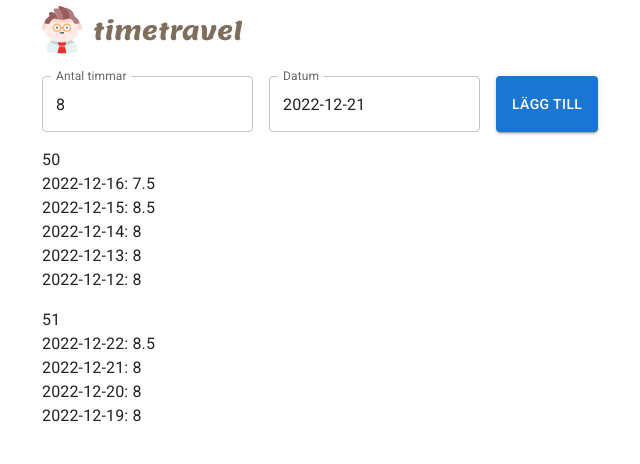
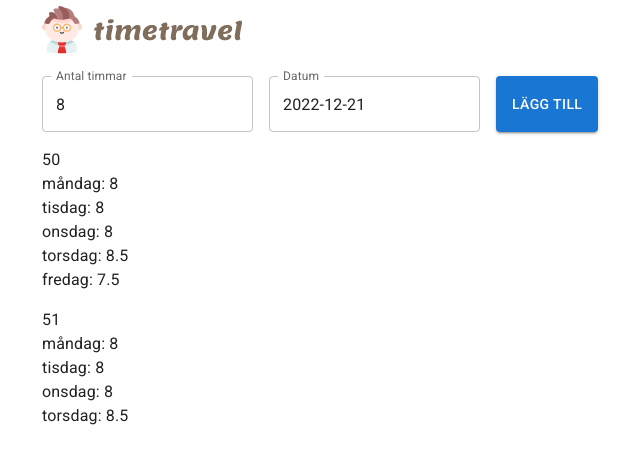
Before and after one commit to englund/timetravel, a React (Create React App) app in the folder packages/app/: page / in a window 1280 px wide. Shown: the top 464 px of the page, without its empty margins (22-662 px from the left). Built offline with nearby package versions, Linux system fonts and the light colour scheme.

Commit message:
display times in order and with weekday names

```diff
--- a/packages/app/src/components/time-list/TimeList.tsx
+++ b/packages/app/src/components/time-list/TimeList.tsx
@@ -20,7 +20,7 @@ const TimeList: FC<Props> = ({ times }) => {
           <Typography>{week}</Typography>
           {times.map((time) => (
             <Typography key={formatDate(time.date)}>
-              {formatDate(time.date, "P")}: {time.hours}
+              {formatDate(time.date, "iiii")}: {time.hours}
             </Typography>
           ))}
         </div>
--- a/packages/app/src/hooks/useGroupByWeek.tsx
+++ b/packages/app/src/hooks/useGroupByWeek.tsx
@@ -1,6 +1,6 @@
 import { useMemo } from "react";
 
-import { compareDesc } from "date-fns";
+import { compareAsc } from "date-fns";
 
 import { Time } from "@/models/time";
 import { formatDate } from "@/utils/date";
@@ -9,7 +9,7 @@ export const useGroupByWeek = (times: Time[]) =>
   useMemo(
     () =>
       times
-        .sort((a, b) => compareDesc(a.date, b.date))
+        .sort((a, b) => compareAsc(a.date, b.date))
         .reduce<Record<string, Time[]>>((grouped, time) => {
           const week = formatDate(time.date, "I");
           if (!grouped[week]) {
```
